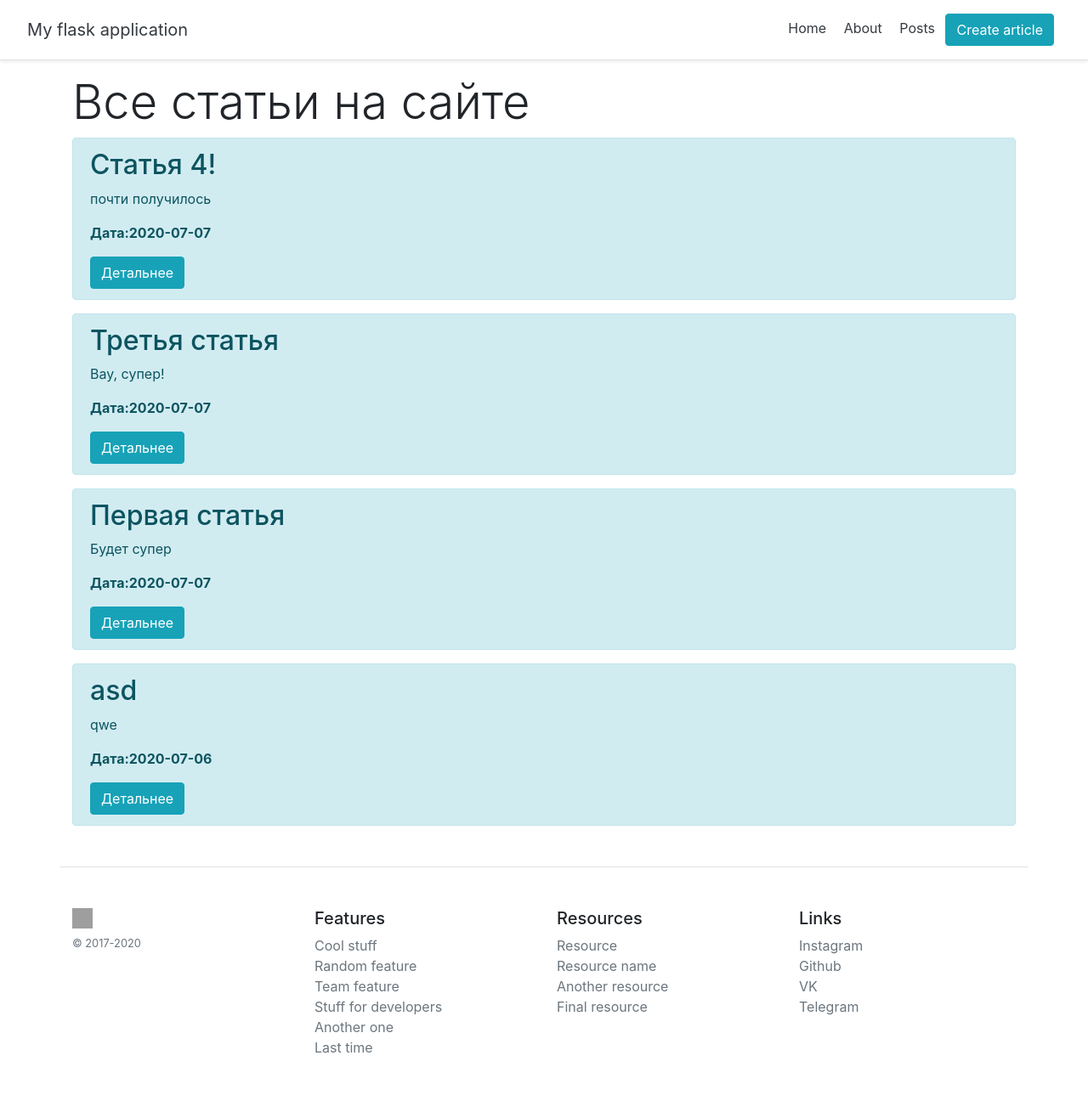
After one commit to mogose22/flask_tutorial, a Flask app: page /posts in a window 1280 px wide. The commit adds this page. Shown: the whole page at 85% size. Run offline with Flask 2, Linux system fonts and the light colour scheme; data comes from the database, SQL or seed files in the repository; both versions use the stored data as it was after the commit; some libraries are stand-ins or nearby versions; grey boxes are pictures that could not be loaded.

Commit message:
ex4: отображение данных из БД, вкладка posts и post/<post_id>

```diff
--- a/main.py
+++ b/main.py
@@ -32,7 +32,7 @@ def create_article():
             print("db.session.add is ok!")
             db.session.commit()
             print('db.session.commit is ok!')
-            return redirect('/')
+            return redirect('/posts')
         except Exception as e:
             return "При добавлении статьи произошла ошибка: %e " %e
     else:
@@ -48,5 +48,17 @@ def index():
 def about():
     return render_template('about.html')
 
+@app.route('/posts/<int:post_id>')
+def post_detail(post_id):
+    print("Зашли в post_detail. post_id={}".format(post_id))
+    article = Article.query.get(post_id)
+    print("Объект Article создан. Дальше возврат шаблона.")
+    return render_template('post-detail.html', article=article)
+
+@app.route('/posts')
+def posts():
+    articles = Article.query.order_by(Article.date.desc()).all()
+    return render_template('posts.html', articles=articles)
+
 if __name__ == '__main__':
     app.run(debug=True)
--- a/templates/base.html
+++ b/templates/base.html
@@ -15,6 +15,7 @@
    <nav class="my-2 my-md-0 mr-md-3">
     <a class="p-2 text-dark" href="/">Home</a>
     <a class="p-2 text-dark" href="/about">About</a>
+	<a class="p-2 text-dark" href="/posts">Posts</a>
 	<a class="btn btn-info" href="/create-article">Create article</a>
    </nav>
   </div>
--- /dev/null
+++ b/templates/posts.html
@@ -0,0 +1,21 @@
+{% extends 'base.html' %}
+
+{% block title %}
+Все статьи на сайте
+{% endblock %}
+
+{% block body %}
+<div class="container">
+ <h1 class="display-4">Все статьи на сайте</h1>
+
+ {% for el in articles %}
+  <div class="alert alert-info">
+    <h2>{{ el.title }}</h2>
+	<p>{{ el.intro }}</p>
+	<p><b>Дата:{{ el.date.date() }}</b></p>
+	<a href="/posts/{{ el.id }}" class="btn btn-info">Детальнее</a>
+  </div>
+ {% endfor %}
+
+</div>
+{% endblock %}
```
Also changed, not shown: templates/post-detail.html (added, +18 -0 lines), my_flask_app.db.
